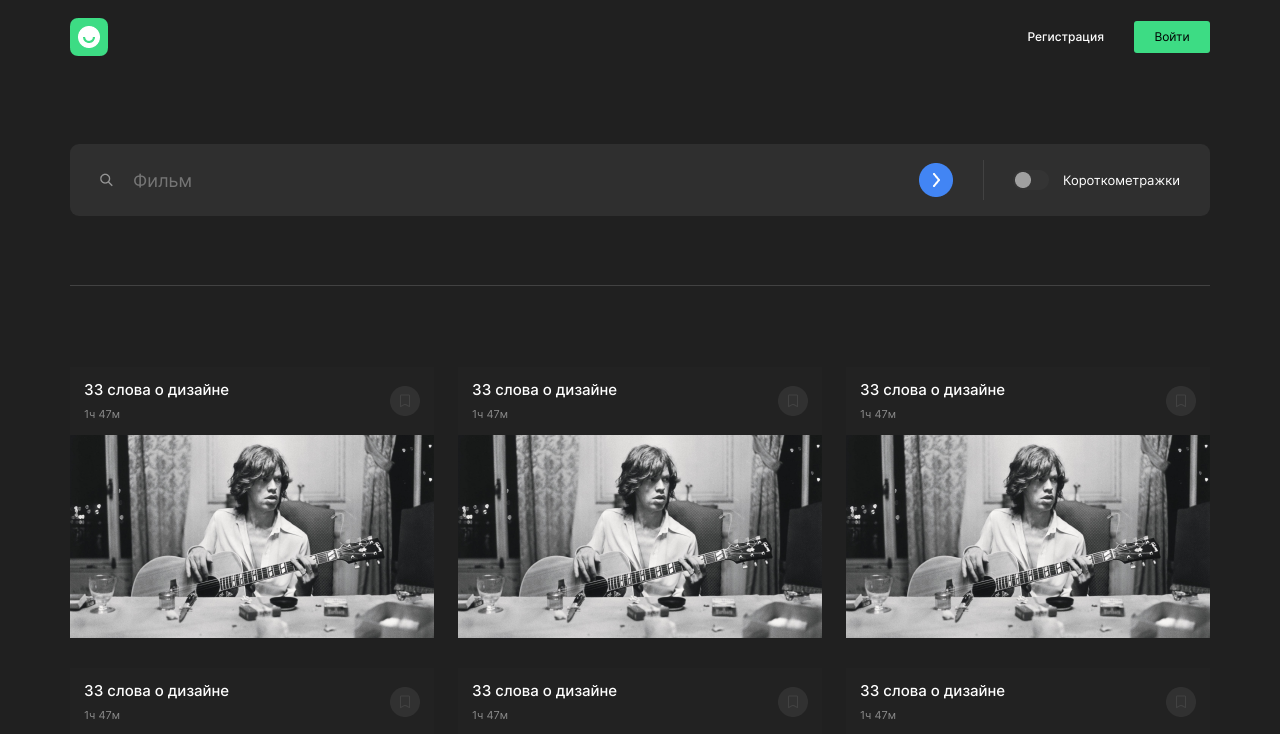
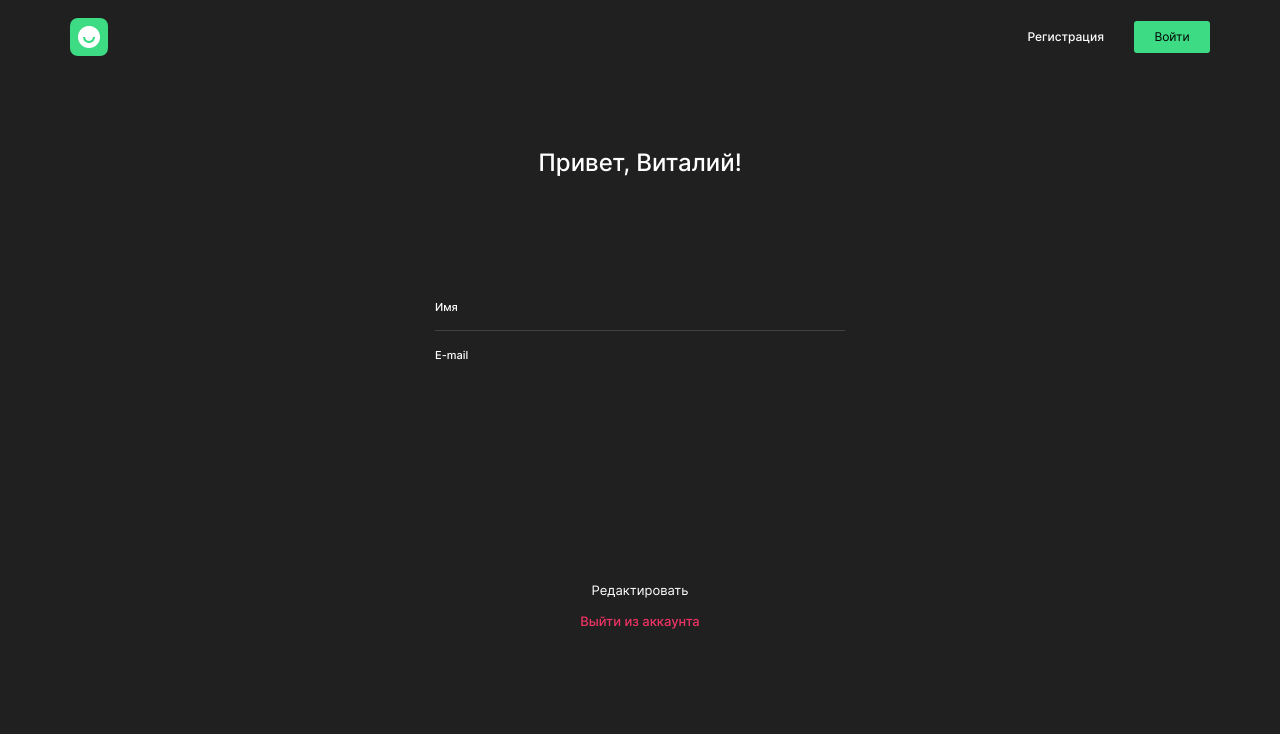
Before and after one commit to AntropovAG/movies-explorer-frontend, a React (Create React App) app: page /profile in a window 1280 px wide. Shown: the top 734 px of the page. Built offline with nearby package versions, Linux system fonts and the light colour scheme.

Commit message:
Added Profile

```diff
--- a/src/components/App/App.jsx
+++ b/src/components/App/App.jsx
@@ -9,6 +9,7 @@ import Movies from "../Movies/Movies";
 import SavedMovies from "../SavedMovies/SavedMovies";
 import Login from "../Login/Login";
 import Register from "../Register/Register";
+import Profile from "../Profile/Profile";
 // import ProtectedRoute from "../ProtectedRiute/ProtectedRoute";
 
 function App() {
@@ -45,7 +46,7 @@ function App() {
         </Route>
 
         <Route exact path="/profile">
-          <Movies/>
+          <Profile/>
         </Route>
 
       </Switch>
--- /dev/null
+++ b/src/components/Profile/Profile.css
@@ -0,0 +1,118 @@
+.profile-form {
+  width: 410px;
+  display: flex;
+  flex-direction: column;
+  padding: 0;
+  margin: auto;
+}
+
+.profile-form__label {
+  font-style: normal;
+  font-weight: 500;
+  font-size: 24px;
+  line-height: 29px;
+  text-align: center;
+  color: #FFFFFF;
+  padding: 54px 0 124px;
+  margin: 0 auto;
+}
+
+.profile-form__fieldset {
+  width: 100%;
+  display: flex;
+  justify-content: space-between;
+  border: none;
+  padding: 0;
+  margin: 0 auto;
+
+}
+
+.profile-form__fieldset:first-of-type {
+  border-bottom: 1px solid #424242;
+  padding: 0 0 16px 0;
+}
+
+.profile-form__input-name {
+  font-style: normal;
+  font-weight: 500;
+  font-size: 11px;
+  line-height: 13px;
+  color: #fff;
+  padding: 0;
+  margin: 0;
+}
+
+.profile-form__input-name:nth-of-type(2) {
+  padding-top: 5px;
+}
+
+.profile-form__input {
+  width: 80%;
+  font-style: normal;
+  font-weight: 400;
+  font-size: 11px;
+  line-height: 13px;
+  color: #FFFFFF;
+  text-align: end;
+  background-color: inherit;
+  border: none;
+  box-sizing: border-box;
+  padding: 0;
+}
+
+.profile-form__input:focus {
+  outline: none;
+}
+
+.profile-form__input-error {
+  height: 12px;
+  font-style: normal;
+  font-weight: 400;
+  font-size: 10px;
+  line-height: 12px;
+  color: #EE3465;
+  margin: 0;
+  padding: 6px 0 0;
+}
+
+.profile-form__authorize-button {
+  width: min-content;
+  font-style: normal;
+  font-weight: 400;
+  font-size: 13px;
+  line-height: 16px;
+  text-align: center;
+  color: #FFFFFF;
+  background-color: transparent;
+  border: none;
+  margin: 189px auto 0;
+  padding: 13px 0 15px;
+  cursor: pointer;
+  box-sizing: border-box;
+}
+
+.profile-form__authorize-button:hover {
+  opacity: .6;
+  transition: .3s;
+}
+
+.profile-form__signout-button {
+  width: max-content;
+  font-style: normal;
+  font-weight: 500;
+  font-size: 13px;
+  line-height: 16px;
+  text-align: center;
+  color: #EE3465;
+  background-color: transparent;
+  border: none;
+  cursor: pointer;
+  box-sizing: border-box;
+  margin: 0 auto;
+  padding: 0;
+}
+
+.profile-form__signout-button:hover {
+  opacity: .6;
+  transition: .3s;
+}
--- /dev/null
+++ b/src/components/Profile/Profile.jsx
@@ -0,0 +1,24 @@
+import React from 'react';
+import './Profile.css'
+
+function Profile() {
+  return (
+    <form className="profile-form" name="profile">
+      <h2 className="profile-form__label">Привет, Виталий!</h2>
+      <fieldset className="profile-form__fieldset">
+        <p className="profile-form__input-name">Имя</p>
+        <input className="profile-form__input" id="name-input" type="name" name="name" placeholder=''/>
+      </fieldset>
+      <span className="profile-form__input-error email-input-error"></span>
+      <fieldset className="profile-form__fieldset">
+        <p className="profile-form__input-name">E-mail</p>
+        <input className="profile-form__input" id="email-input" type="email" name="email" placeholder=''/>
+      </fieldset>
+      <span className="profile-form__input-error email-input-error"></span>
+      <button className="profile-form__authorize-button" type="submit">Редактировать</button>
+      <button className="profile-form__signout-button" type="submit">Выйти из аккаунта</button>
+    </form>
+  )
+}
+
+export default Profile
--- a/src/components/Register/Register.jsx
+++ b/src/components/Register/Register.jsx
@@ -16,7 +16,7 @@ function Register() {
       <span className="register-form__input-error email-input-error"></span>
       <p className="register-form__input-name">Пароль</p>
       <input className="register-form__input" id="password-input" type="password" name="password" placeholder='' required minLength="2" maxLength="40"/>
-      <span className="register-form__input-error">Что-то пошло не так...</span>
+      <span className="register-form__input-error"></span>
       <button className="register-form__authorize-button" type="submit">Зарегистрироваться</button>
       <p className="register-form__subscription">Уже зарегистрированы? <Link to="/signin" className="register-form__link">Войти</Link></p>
     </form>
```
